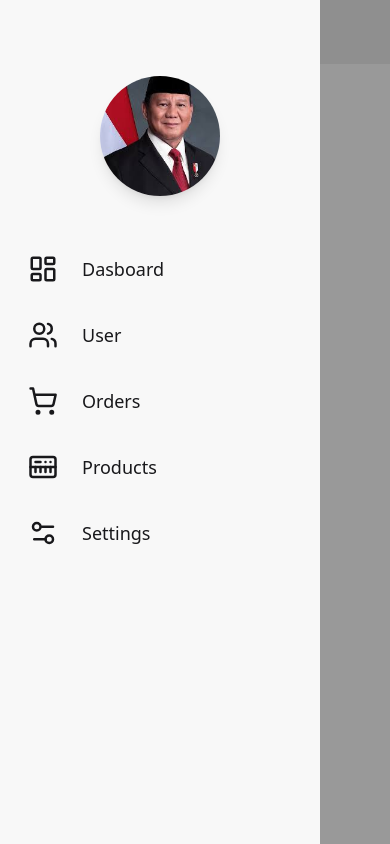
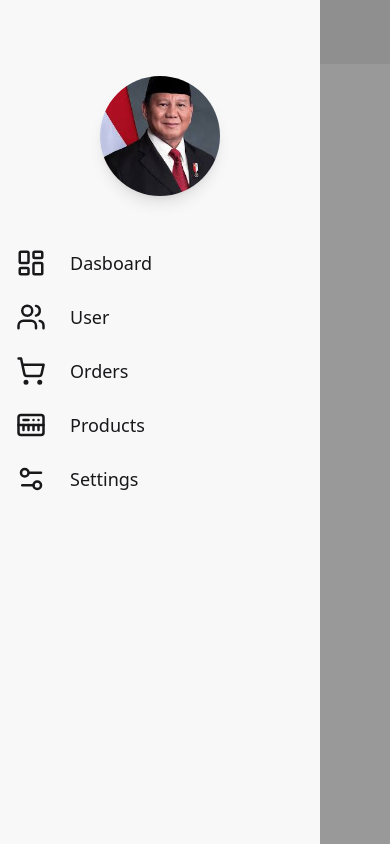
Before and after one commit to Glenn-Rhee/zereno-dashboard, a React (Vite) app: page / in a window 390 px wide. Both pictures are taken after a click on the label "open sidebar". Built offline with nearby package versions, Linux system fonts and the light colour scheme.

Commit message:
feat: added link to direct url

```diff
--- a/src/Components/Navbar.tsx
+++ b/src/Components/Navbar.tsx
@@ -5,7 +5,7 @@ import {
   KeyboardMusic,
   Settings2,
 } from "lucide-react";
-import { useLocation } from "react-router-dom";
+import { Link, useLocation } from "react-router-dom";
 
 export default function Navbar() {
   const location = useLocation();
@@ -14,7 +14,6 @@ export default function Navbar() {
   // if (location.pathname === "/signup" || location.pathname === "/login") {
   //   return null;
   // }
-
 
   return (
     <div className="min-h-screen flex flex-col">
@@ -79,36 +78,35 @@ export default function Navbar() {
 
             {/* Sidebar content here */}
 
-            <li>
-              <a className="flex items-center gap-6 mt-13 text-lg">
+            <Link className="flex items-center gap-6 mt-13 text-lg" to={"/"}>
               <LayoutDashboard size={30} />
               Dasboard
-              </a>
-            </li>
-            <li>
-              <a className="flex items-center gap-6 mt-6 text-lg">
+            </Link>
+            <Link className="flex items-center gap-6 mt-6 text-lg" to={"/user"}>
               <Users size={30} />
               User
-              </a>
-            </li>
-            <li>
-              <a className="flex items-center gap-6 mt-6 text-lg">
+            </Link>
+            <Link
+              className="flex items-center gap-6 mt-6 text-lg"
+              to={"/orders"}
+            >
               <ShoppingCart size={30} />
               Orders
-              </a>
-            </li>
-            <li>
-              <a className="flex items-center gap-6 mt-6 text-lg">
+            </Link>
+            <Link
+              className="flex items-center gap-6 mt-6 text-lg"
+              to={"/products"}
+            >
               <KeyboardMusic size={30} />
               Products
-              </a>
-            </li>
-            <li>
-              <a className="flex items-center gap-6 mt-6 text-lg">
+            </Link>
+            <Link
+              className="flex items-center gap-6 mt-6 text-lg"
+              to={"Settings"}
+            >
               <Settings2 size={30} />
               Settings
-              </a>
-            </li>
+            </Link>
           </ul>
         </div>
       </div>
```
Lines whose indentation alone changed are shown as unchanged.
